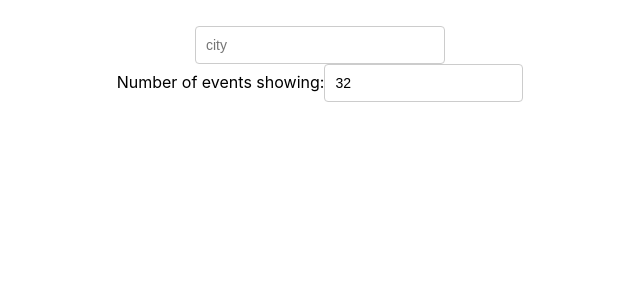
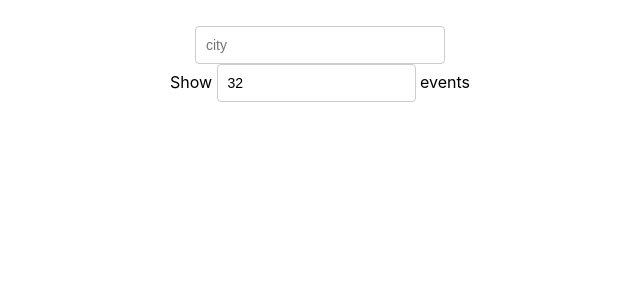
Before and after one commit to skouroufexis/meetup, a React (Create React App) app: page / in a window 1280 px wide. Shown: the top 300 px of the page, without its empty margins (320-960 px from the left). Built offline with nearby package versions, Linux system fonts and the light colour scheme.

Commit message:
Update NumberOfEvents.js
change the label for the N.of events input

```diff
--- a/src/NumberOfEvents.js
+++ b/src/NumberOfEvents.js
@@ -10,8 +10,8 @@ class NumberOfEvents extends Component {
   render() {
     return (
       <div>
-          <label id='numberOfEventsLabel'>Number of events showing:</label>
-          <input id='input_numberOfEvents' type='text' value= {this.state.number} onChange={this.changeNumber}></input>
+          {/* <label id='numberOfEventsLabel'>Number of events showing:</label> */}
+          Show <input id='input_numberOfEvents' type='text' value= {this.state.number} onChange={this.changeNumber}></input> events
 
       </div>
     );
```
